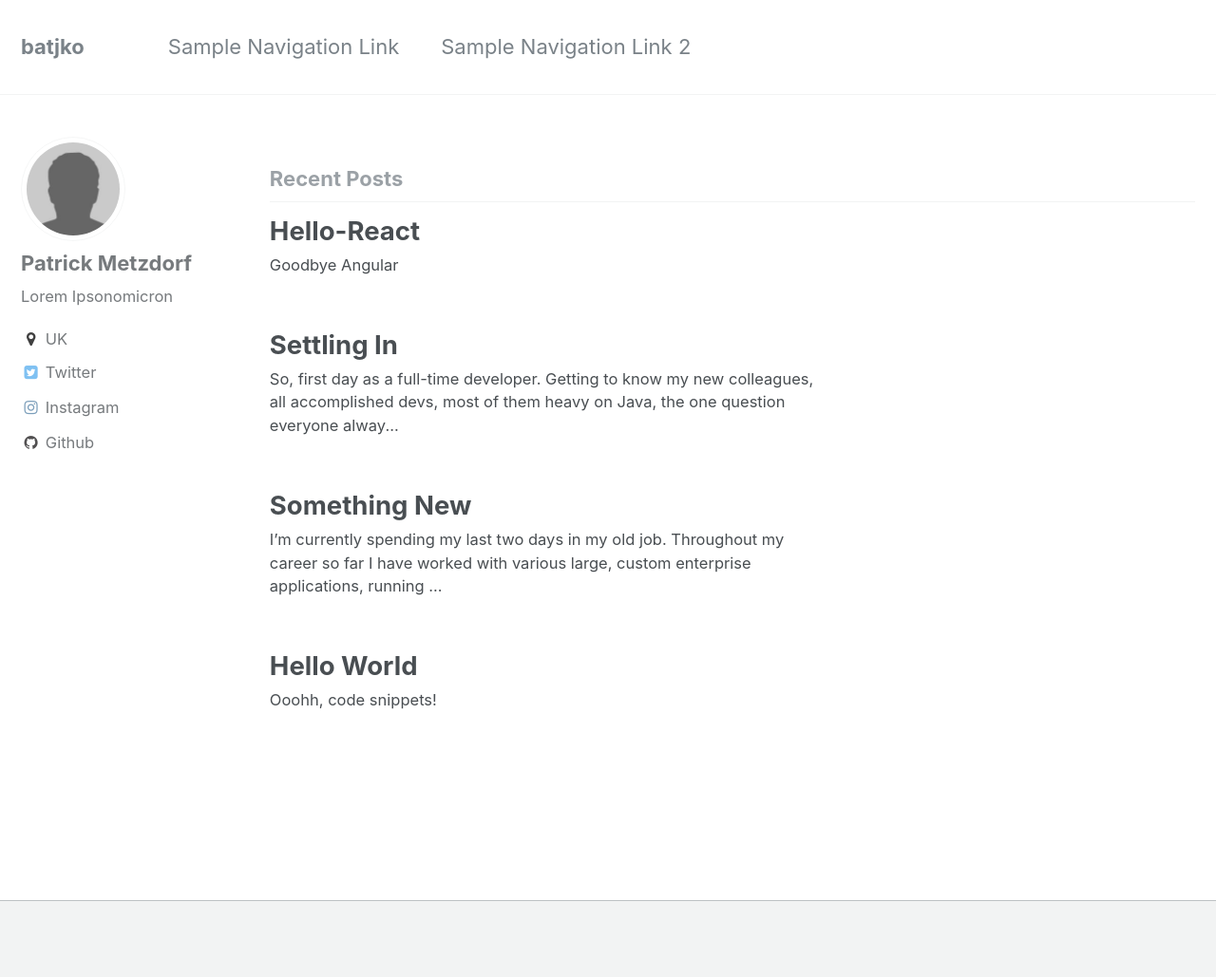
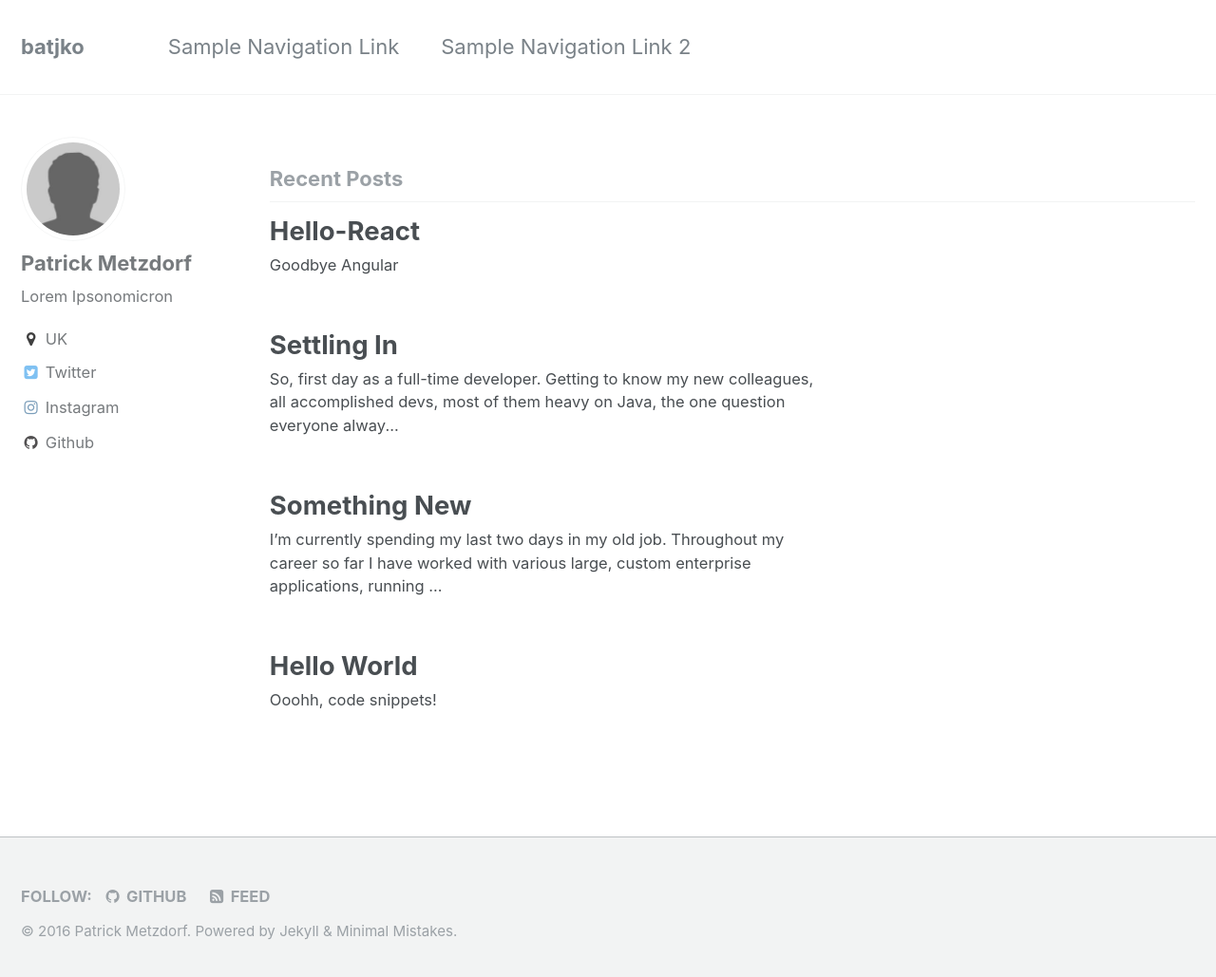
Before and after one commit to batjko/batjko.github.io, a Jekyll site: the page built from index.html, in a window 1280 px wide and 1037 px high. Shown: the top 1029 px of the window at 95% size. Built offline with Jekyll 4.4.1, drawn with Linux system fonts in a browser that asks for light colours; the list of posts is cut into pages by our own code.

Commit message:
add missing footer

```diff
--- /dev/null
+++ b/_includes/footer.html
@@ -0,0 +1,24 @@
+{% include base_path %}
+
+<div class="page__footer-follow">
+  <ul class="social-icons">
+    {% if site.data.ui-text[site.locale].follow_label %}
+      <li><strong>{{ site.data.ui-text[site.locale].follow_label }}</strong></li>
+    {% endif %}
+    {% if site.twitter.username %}
+      <li><a href="https://twitter.com/{{ site.twitter.username }}"><i class="fa fa-fw fa-twitter-square" aria-hidden="true"></i> Twitter</a></li>
+    {% endif %}
+    {% if site.facebook.username %}
+      <li><a href="https://facebook.com/{{ site.facebook.username }}"><i class="fa fa-fw fa-facebook-square" aria-hidden="true"></i> Facebook</a></li>
+    {% endif %}
+    {% if site.author.github %}
+      <li><a href="http://github.com/{{ site.author.github }}"><i class="fa fa-fw fa-github" aria-hidden="true"></i> GitHub</a></li>
+    {% endif %}
+    {% if site.author.bitbucket %}
+      <li><a href="http://bitbucket.org/{{ site.author.bitbucket }}"><i class="fa fa-fw fa-bitbucket" aria-hidden="true"></i> Bitbucket</a></li>
+    {% endif %}
+    <li><a href="{% if site.atom_feed.path %}{{ site.atom_feed.path }}{% else %}{{ base_path }}/feed.xml{% endif %}"><i class="fa fa-fw fa-rss-square" aria-hidden="true"></i> {{ site.data.ui-text[site.locale].feed_label | default: "Feed" }}</a></li>
+  </ul>
+</div>
+
+<div class="page__footer-copyright">&copy; {{ site.time | date: '%Y' }} {{ site.name | default: site.title }}. {{ site.data.ui-text[site.locale].powered_by | default: "Powered by" }} <a href="http://jekyllrb.com" rel="nofollow">Jekyll</a> &amp; <a href="https://mademistakes.com/work/minimal-mistakes-jekyll-theme/" rel="nofollow">Minimal Mistakes</a>.</div>
--- a/_layouts/default.html
+++ b/_layouts/default.html
@@ -20,7 +20,7 @@
     <div class="page__footer">
       <footer>
         {% include footer/custom.html %}
-        <!-- {% include footer.html %} -->
+        {% include footer.html %}
       </footer>
     </div>
 
```
